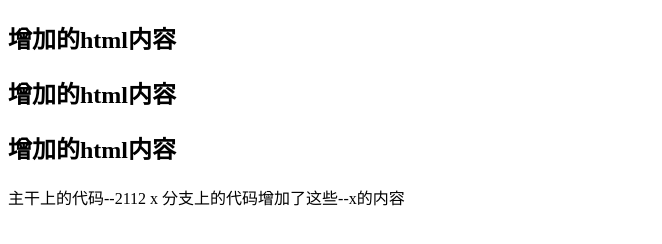
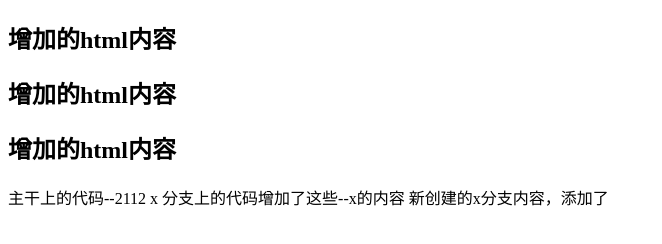
Before and after one commit to starrytky/git-demo01, a plain HTML site: page index.html in a window 1280 px wide. Shown: the whole page, without its empty margins (0-662 px from the left). Drawn offline with Linux system fonts and the light colour scheme.

Commit message:
在分支提交新的内容

```diff
--- a/index.html
+++ b/index.html
@@ -12,5 +12,6 @@
     <h2>增加的html内容</h2>
     主干上的代码--2112
     x 分支上的代码增加了这些--x的内容
+    新创建的x分支内容，添加了
 </body>
 </html>
```
